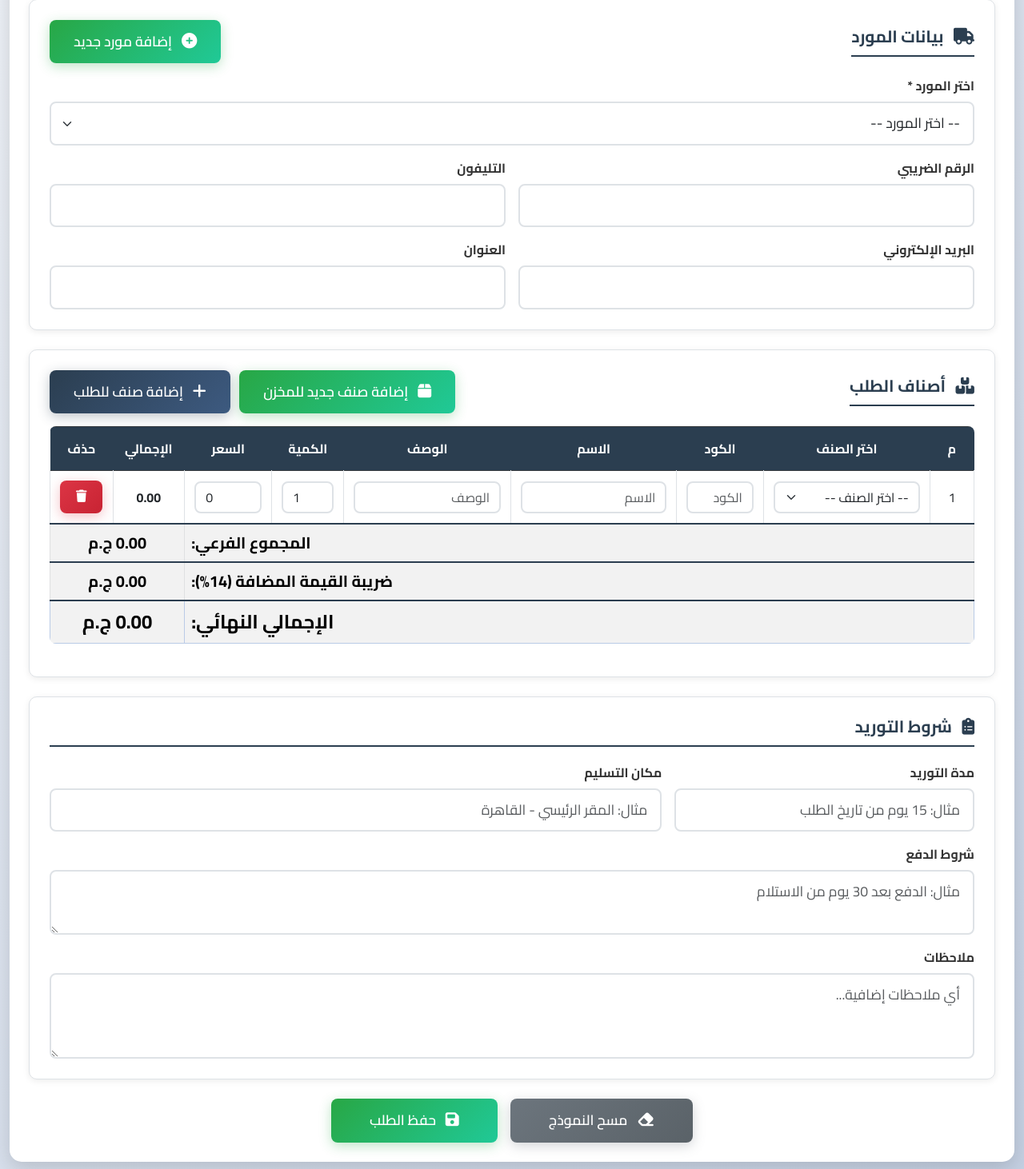
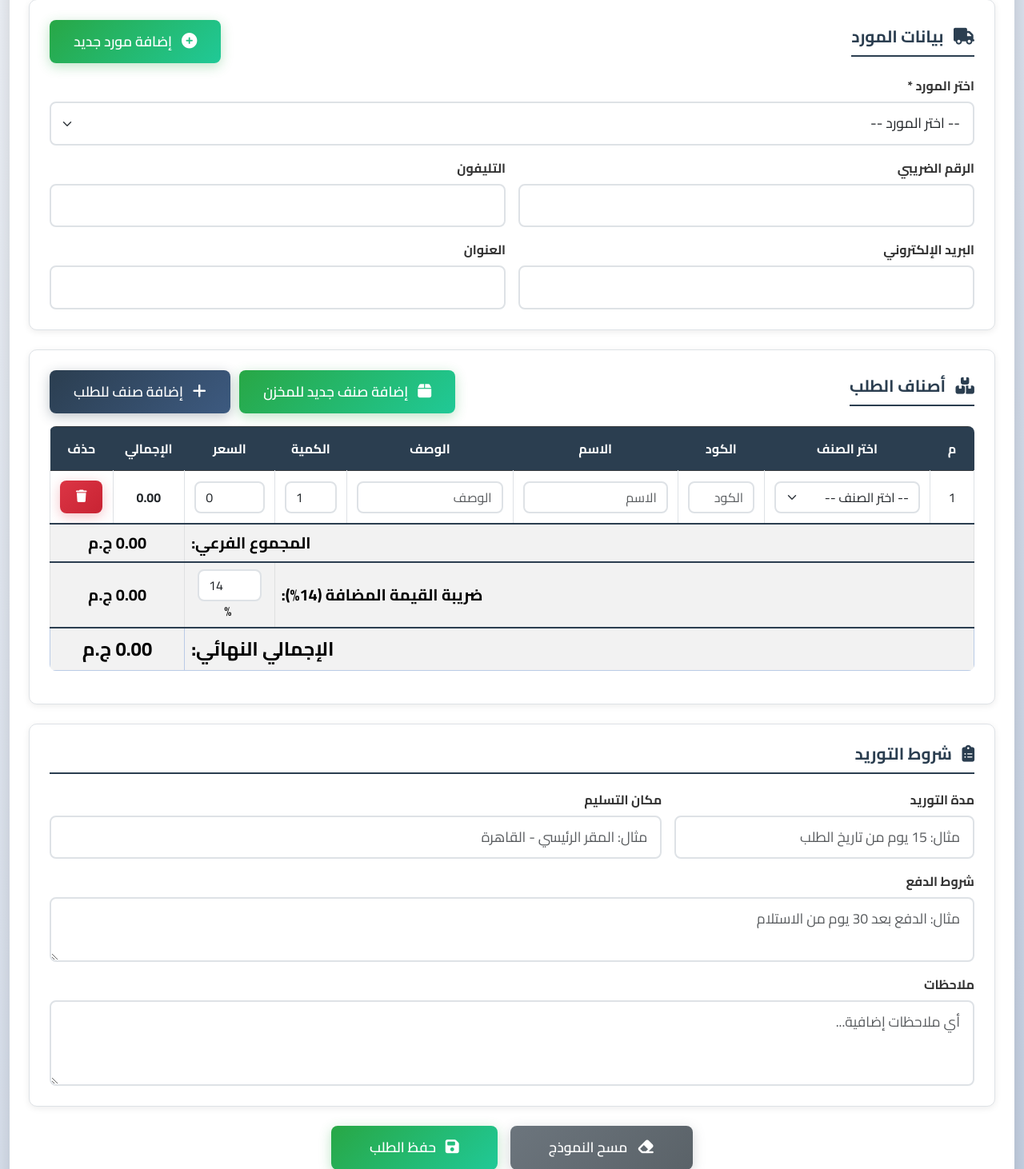
Before and after one commit to Faris-Emad/po-generator-, a Flask app: page / in a window 1280 px wide. Shown: the part 623-2085 px from the top of the page at 80% size. Run offline with Flask 3, Linux system fonts and the light colour scheme; data comes from the database, SQL or seed files in the repository; data that the repository does not hold is empty.

Commit message:
Add configurable VAT tax rate feature
Co-authored-by: Faris-Emad <186711929+Faris-Emad@users.noreply.github.com>

```diff
--- a/po_generator_v2/app.py
+++ b/po_generator_v2/app.py
@@ -188,10 +188,12 @@ def create_order():
             order.items.append(item)
 
         # حساب الإجماليات
-        tax_amount = subtotal * 0.14
+        tax_rate = float(data.get('tax_rate', 14))
+        tax_amount = subtotal * (tax_rate / 100)
         order.subtotal = subtotal
         order.tax_amount = tax_amount
         order.total = subtotal + tax_amount
+        order.tax_rate = tax_rate
 
         db.session.add(order)
         db.session.commit()
--- a/po_generator_v2/models.py
+++ b/po_generator_v2/models.py
@@ -84,6 +84,7 @@ class Order(db.Model):
     subtotal = db.Column(db.Float, default=0.0)
     tax_amount = db.Column(db.Float, default=0.0)
     total = db.Column(db.Float, default=0.0)
+    tax_rate = db.Column(db.Float, default=14.0)  # نسبة ضريبة القيمة المضافة
 
     # حالة الطلب - Order Status
     status = db.Column(db.String(50), default='مسودة')  # مسودة، مؤكد، ملغي
@@ -110,6 +111,7 @@ class Order(db.Model):
             'subtotal': self.subtotal,
             'tax_amount': self.tax_amount,
             'total': self.total,
+            'tax_rate': self.tax_rate,
             'status': self.status,
             'items': [item.to_dict() for item in self.items]
         }
--- a/po_generator_v2/pdf_generator.py
+++ b/po_generator_v2/pdf_generator.py
@@ -207,12 +207,13 @@ def create_pdf_from_order(order_data):
     elements.append(Spacer(1, 5*mm))
 
     # === الإجماليات ===
-    tax_amount = subtotal * 0.14
+    tax_rate = order_data.get('tax_rate', 14)
+    tax_amount = subtotal * (tax_rate / 100)
     final_total = subtotal + tax_amount
 
     totals_data = [
         [prepare_arabic_text('المجموع الفرعي (قبل الضريبة):'), f"{subtotal:,.2f} ج.م"],
-        [prepare_arabic_text('ضريبة القيمة المضافة (14%):'), f"{tax_amount:,.2f} ج.م"],
+        [prepare_arabic_text(f'ضريبة القيمة المضافة ({tax_rate}%):'), f"{tax_amount:,.2f} ج.م"],
         [prepare_arabic_text('الإجمالي النهائي (شامل الضريبة):'), f"{final_total:,.2f} ج.م"]
     ]
 
--- a/po_generator_v2/static/js/index.js
+++ b/po_generator_v2/static/js/index.js
@@ -149,12 +149,16 @@ function calculateTotals() {
         subtotal += total;
     });
 
-    const tax = subtotal * 0.14;
+    const taxRate = parseFloat(document.getElementById('taxRate').value) || 14;
+    const tax = subtotal * (taxRate / 100);
     const finalTotal = subtotal + tax;
 
     document.getElementById('subtotal').textContent = AppHelpers.formatCurrency(subtotal);
     document.getElementById('taxAmount').textContent = AppHelpers.formatCurrency(tax);
     document.getElementById('totalAmount').textContent = AppHelpers.formatCurrency(finalTotal);
+
+    // تحديث نص الضريبة
+    document.getElementById('taxLabel').textContent = `ضريبة القيمة المضافة (${taxRate}%):`;
 }
 
 // === حفظ البيانات في localStorage ===
@@ -194,6 +198,7 @@ function collectFormData() {
         delivery_location: document.getElementById('deliveryLocation').value,
         payment_terms: document.getElementById('paymentTerms').value,
         notes: document.getElementById('notes').value,
+        tax_rate: document.getElementById('taxRate').value,
         items: items
     };
 }
@@ -208,6 +213,10 @@ function restoreFormData(data) {
     document.getElementById('deliveryLocation').value = data.delivery_location || '';
     document.getElementById('paymentTerms').value = data.payment_terms || '';
     document.getElementById('notes').value = data.notes || '';
+
+    if (data.tax_rate) {
+        document.getElementById('taxRate').value = data.tax_rate;
+    }
 
     loadSupplierData();
 
--- a/po_generator_v2/templates/index.html
+++ b/po_generator_v2/templates/index.html
@@ -136,7 +136,16 @@
                                         <td colspan="2" class="fw-bold fs-5 text-center" id="subtotal">0.00 ج.م</td>
                                     </tr>
                                     <tr>
-                                        <td colspan="7" class="text-end fw-bold fs-5">ضريبة القيمة المضافة (14%):</td>
+                                        <td colspan="6" class="text-end fw-bold fs-5">
+                                            <span id="taxLabel">ضريبة القيمة المضافة (14%):</span>
+                                        </td>
+                                        <td class="text-center">
+                                            <input type="number" class="form-control" id="taxRate"
+                                                   value="14" step="0.01" min="0" max="100"
+                                                   oninput="calculateTotals()"
+                                                   style="width: 80px; display: inline-block;">
+                                            <span class="ms-1">%</span>
+                                        </td>
                                         <td colspan="2" class="fw-bold fs-5 text-center" id="taxAmount">0.00 ج.م</td>
                                     </tr>
                                     <tr class="table-primary">
```
Also changed, not shown: po_generator_v2/excel_generator.py (+4 -3 lines), po_generator_v2/static/js/orders.js (+4 -3 lines).
